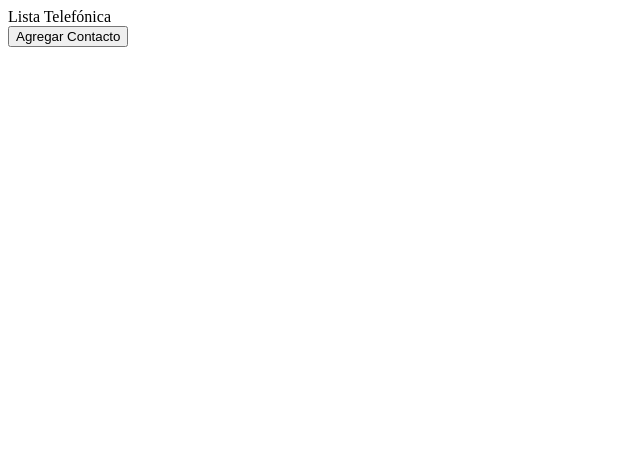
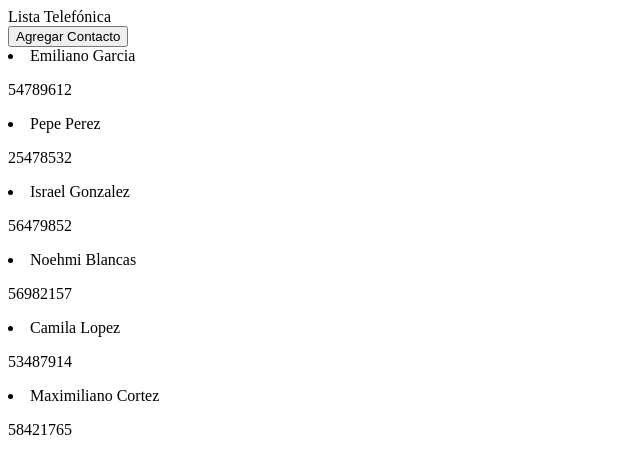
Before and after one commit to LexaTavares/proyecto_Agenda, a plain HTML site: page index.html in a window 1280 px wide. Shown: the whole page, without its empty margins (0-640 px from the left). Drawn offline with Linux system fonts and the light colour scheme.

Commit message:
lista telefonica en html

```diff
--- a/index.html
+++ b/index.html
@@ -9,7 +9,7 @@
       <section>
         <button id="contacto" type="submit" name="button">Agregar Contacto</button>
       </section>
-      <section id="seccionLista">
+      <section class="seccionLista">
 
       </section>
 
--- a/js/telefonica.js
+++ b/js/telefonica.js
@@ -1,25 +1,48 @@
-var ingresarDatos= function(){
-  var nombre=prompt("nombre");
-  var apellido=prompt("Apellido");
-  var telefonico=prompt("Numero");
-  var seccionLista=$("#seccionLista");
+var agenda= [
+  {
+    "nombre": "Emiliano Garcia",
+    "numero": "54789612",
+  },
+  {
+    "nombre": "Pepe Perez",
+    "numero": "25478532",
+  },
+  {
+    "nombre": "Israel Gonzalez",
+    "numero": "56479852",
+  },
+  {
+    "nombre": "Noehmi Blancas",
+    "numero": "56982157",
+  },
+  {
+    "nombre": "Camila Lopez",
+    "numero": "53487914",
+  },
+  {
+    "nombre": "Maximiliano Cortez",
+    "numero": "58421765",
+  },
+];
 
-  seccionLista.text
+var listaH=
+'<div>'+
+  '<li>__nombre__</li>'+
+  '<p>__numero__</p>'+
+'</div>';
 
+var cargarPagina=function(){
+ mostrar(agenda);
+};
 
-}
+var mostrar=function(agenda){
+ var vacio="";
 
+ agenda.forEach(function(agregar){
+   vacio+=listaH.replace("__nombre__", agregar.nombre)
+   .replace("__numero__", agregar.numero);
+ });
+ $(".seccionLista").html(vacio);
+};
 
-$(document).ready(function(){
-var botonContacto=$("#contacto");
-
-
-  botonContacto.click(ingresarDatos);
-
-
-
-
-
-
-
-})
+$(document).ready(cargarPagina);
```
